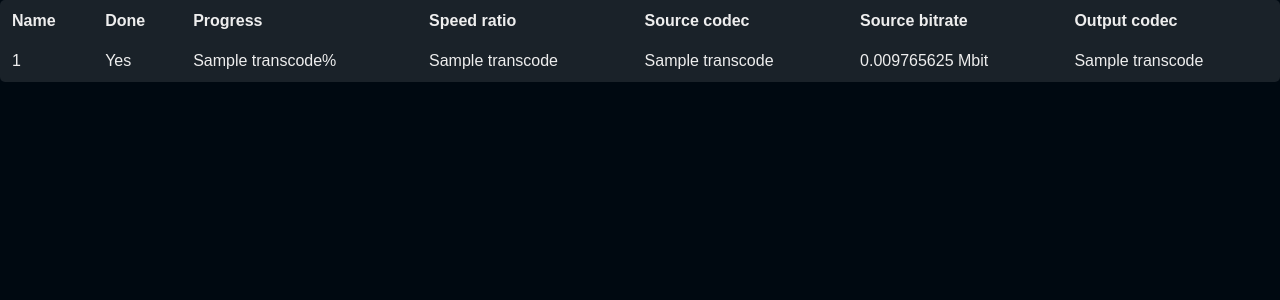
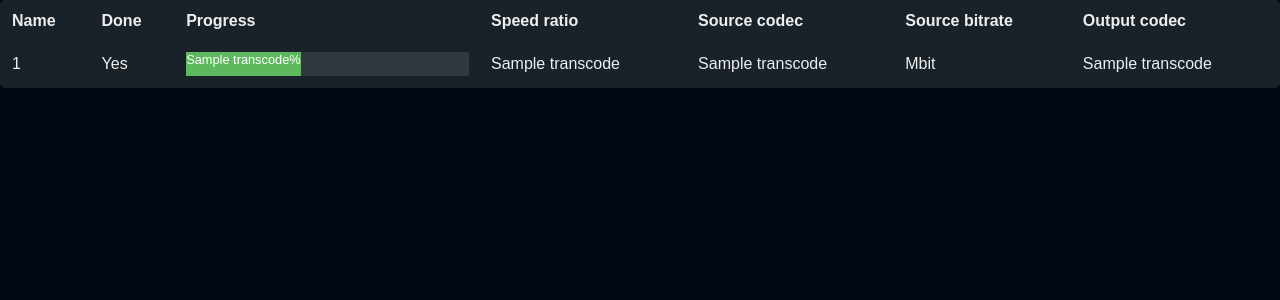
Before and after one commit to MartijnBraam/webcine, a Flask app: template webcine/templates/status/transcoder.html in a window 1280 px wide. Shown: the part 48-348 px from the top of the page. Run offline with Flask 2, Linux system fonts and the light colour scheme; the template is opened without the code that fills it: most values are stand-ins (such as "Sample title", 1, 10 or a date in 2020); parts of the project's set-up code (start-up, migrations or seed data) failed here and were passed over; some libraries are stand-ins or nearby versions.

Commit message:
Add status page

```diff
--- a/webcine/static/style/style.css
+++ b/webcine/static/style/style.css
@@ -349,3 +349,21 @@ section.actor p {
   padding-bottom: 0;
   margin-bottom: 0;
 }
+.progress-bar {
+  min-width: 200px;
+  height: 24px;
+  border-radius: 3px;
+  background: rgba(255, 255, 255, 0.1);
+  position: relative;
+}
+.progress-bar .progress-bar-inner {
+  position: absolute;
+  left: 0;
+  top: 0;
+  height: 24px;
+  text-align: center;
+  color: white;
+  overflow: hidden;
+  background: #5eb95e;
+  font-size: 0.8em;
+}
--- a/webcine/static/style/style.less
+++ b/webcine/static/style/style.less
@@ -347,5 +347,6 @@ section.actor {
     color: white;
     overflow: hidden;
     background: @primary-color;
+    font-size: 0.8em;
   }
 }
--- a/webcine/templates/status/transcoder.html
+++ b/webcine/templates/status/transcoder.html
@@ -34,7 +34,7 @@
                 <td>{{ transcode[4] }}</td>
                 <td>
                     {% if transcode[5] %}
-                        {{ transcode[5] / 1024 / 1024 | round(2) }} Mbit
+                        {{ round(transcode[5] / 1024 / 1024, 2) }} Mbit
                     {% endif %}
                 </td>
                 <td>{{ transcode[6] }}</td>
```
Also changed, not shown: 1 other file.
